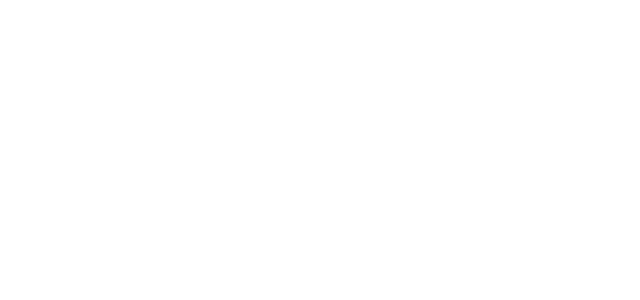
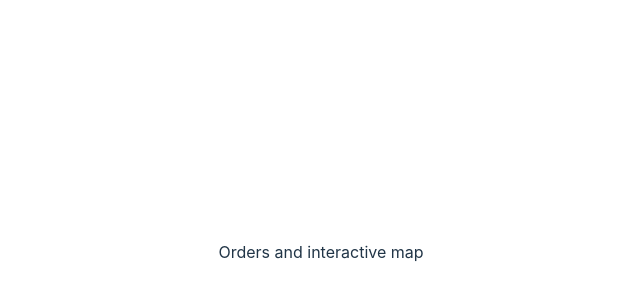
Before and after one commit to Filemonekk/EcoLocator, a React (Vite) app: page /searchingOrders in a window 1280 px wide. Before the commit this address had no page. Shown: the part 148-448 px from the top of the page, without its empty margins (319-959 px from the left). Built offline with nearby package versions, Linux system fonts and the light colour scheme.

Commit message:
added PageNotFound

```diff
--- a/src/App.tsx
+++ b/src/App.tsx
@@ -5,7 +5,8 @@
 import Admin from './pages/Admin'
 import Contact from './pages/Contact'
 import EnteringOrders from './pages/EnteringOrders'
-import SerchigOrders from './pages/SerchingOrders'
+import SearchingOrders from './pages/SearchingOrders'
+import PageNotFound from './pages/PageNotFound'
 
 function App() {
 	return (
@@ -17,7 +18,8 @@
 					<Route path='admin' element={<Admin />} />
 					<Route path='contact' element={<Contact />} />
 					<Route path='enteringOrders' element={<EnteringOrders />} />
-					<Route path='serchigOrders' element={<SerchigOrders />} />
+					<Route path='searchingOrders' element={<SearchingOrders />} />
+					<Route path='*' element={<PageNotFound />} />
 				</Routes>
 			</BrowserRouter>
 		</>
--- /dev/null
+++ b/src/pages/PageNotFound.tsx
@@ -0,0 +1,7 @@
+function PageNotFound() {
+    return (
+        <div>Page Not Found</div>
+    );
+}
+
+export default PageNotFound;
--- a/src/pages/SerchingOrders.tsx
+++ b/src/pages/SearchingOrders.tsx
@@ -1,7 +1,7 @@
-function SerchingOrders() {
+function SearchingOrders() {
     return (
         <div>Orders and interactive map</div>
      );
 }
 
-export default SerchingOrders;
+export default SearchingOrders;
```
